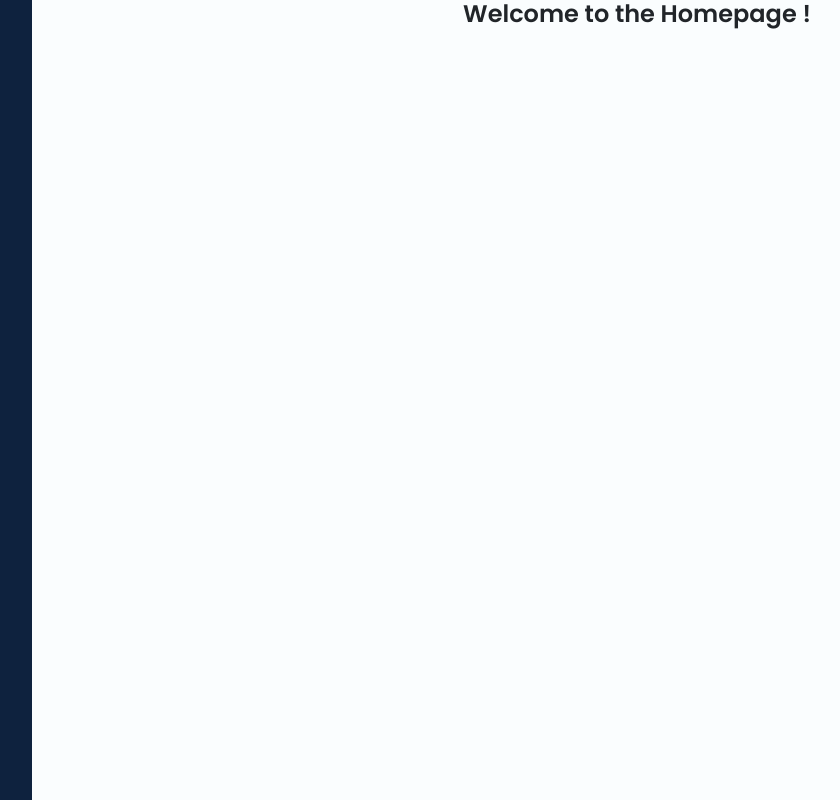
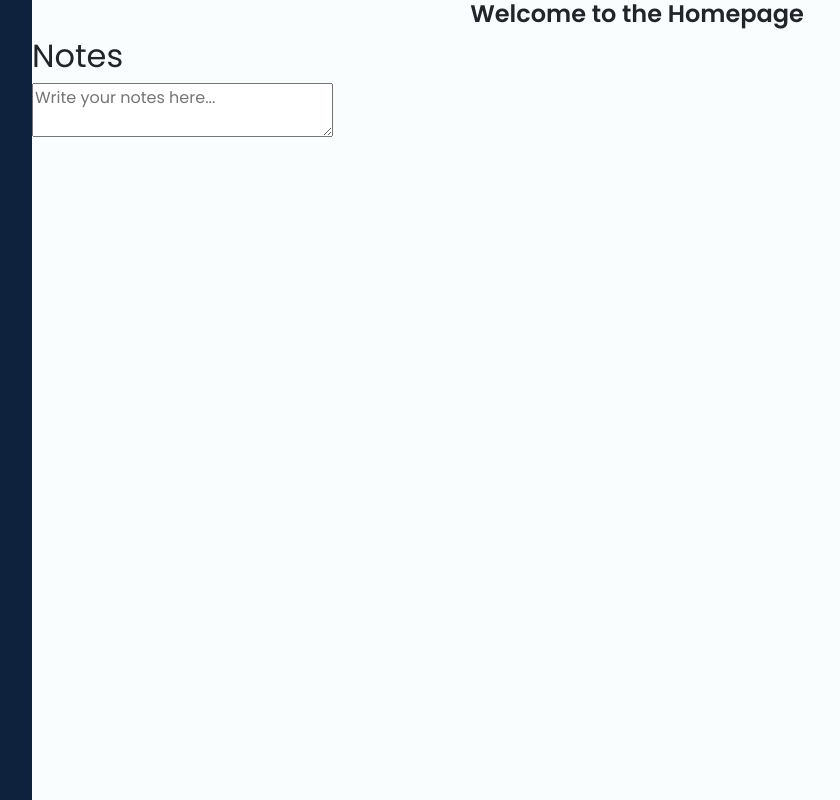
Before and after one commit to CS4300-CS5300-SP26/dev5_cust3, a Django app: page /homepage/ in a window 1280 px wide. Shown: the whole page, without its empty margins (38-878 px from the left). Run offline with Django 4.2, Linux system fonts and the light colour scheme; some libraries are stand-ins or nearby versions.

Commit message:
HTML for notes panel on homepage

```diff
--- a/knowledge_map/knowledge_app/templates/knowledge_app/homepage.html
+++ b/knowledge_map/knowledge_app/templates/knowledge_app/homepage.html
@@ -2,5 +2,18 @@
 {% load static %}
 
 {% block content %}
-<h1 style="text-align: center;">Welcome to the Homepage {{ user.username }}!</h1>
+<div class="homepage-wrapper">
+    <div class="homepage-main">
+        <h1 style="text-align: center;">Welcome to the Homepage</h1>
+    </div>
+
+    <!--Notepad Panel-->
+    <div class="notepad-panel">
+        <div class="notepad-header">
+            <h2>Notes</h2>
+        </div>
+        <textarea class="notepad-body" placeholder="Write your notes here..."></textarea>
+    </div>
+</div>
+
 {% endblock %}
```
